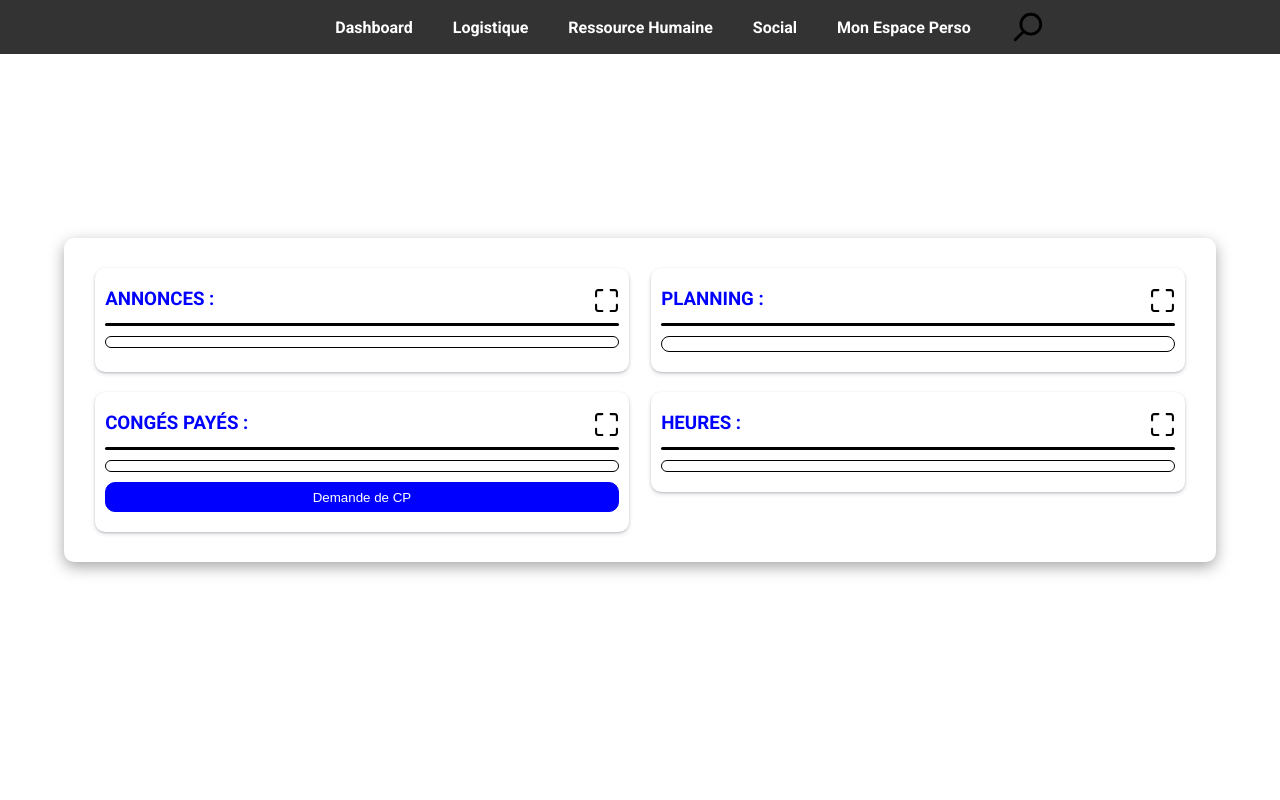
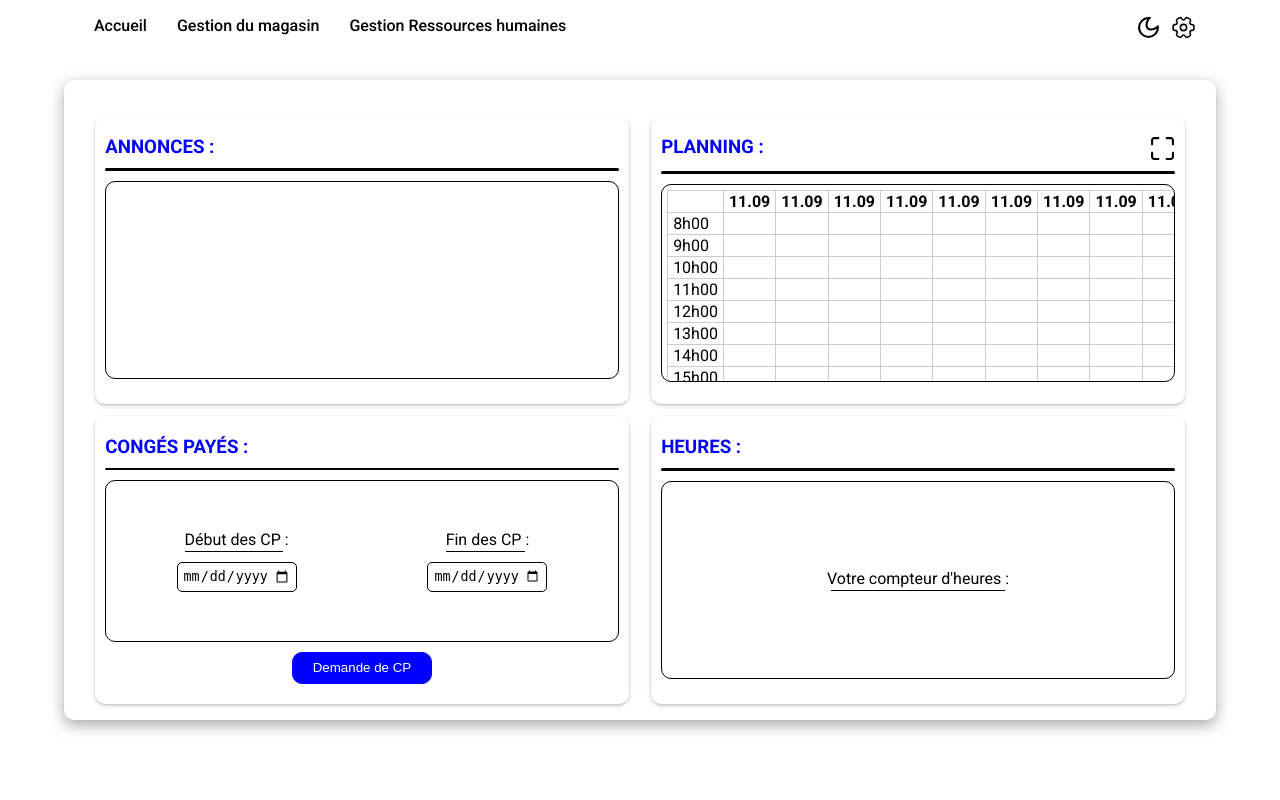
Before and after one commit to HarrisonCLD/cube3CESI, a PHP site: page /pages/dashBoardUser.php in a window 1280 px wide. Run offline with PHP 8.4, Linux system fonts and the light colour scheme; data that the repository does not hold is empty.

Commit message:
MaJ 19/09/23 16H45

```diff
--- a/componant_php/dashBoardUser.php
+++ b/componant_php/dashBoardUser.php
@@ -29,9 +29,9 @@ try {
     $annonces = $stmtAnnonces->fetchAll(PDO::FETCH_ASSOC);
 
     $sqlHeures = "SELECT date, horaireDebut, horaireFin FROM horaires";
-    $stmtHeures = $pdo->prepare($sqlHeures);
+    $stmtHeures  = $pdo->prepare($sqlHeures);
     $stmtHeures->execute();
-    $heures = $stmtHeures->fetchAll(PDO::FETCH_ASSOC);
+    $dates = $stmtHeures->fetchAll(PDO::FETCH_ASSOC);
 
     // HTML simple
     echo '<main>
@@ -47,16 +47,6 @@ try {
             <div class="annonce_container">
                 <div class="annonce_top_content">
                     <h3>ANNONCES :</h3>
-                    <svg width="25" height="25" viewBox="0 0 24 24" fill="none" xmlns="http://www.w3.org/2000/svg">
-                        <g id="SVGRepo_bgCarrier" stroke-width="0"></g>
-                        <g id="SVGRepo_tracerCarrier" stroke-linecap="round" stroke-linejoin="round"></g>
-                        <g id="SVGRepo_iconCarrier">
-                            <path d="M23 4C23 2.34315 21.6569 1 20 1H16C15.4477 1 15 1.44772 15 2C15 2.55228 15.4477 3 16 3H20C20.5523 3 21 3.44772 21 4V8C21 8.55228 21.4477 9 22 9C22.5523 9 23 8.55228 23 8V4Z" fill="currentColor"></path>
-                            <path d="M23 16C23 15.4477 22.5523 15 22 15C21.4477 15 21 15.4477 21 16V20C21 20.5523 20.5523 21 20 21H16C15.4477 21 15 21.4477 15 22C15 22.5523 15.4477 23 16 23H20C21.6569 23 23 21.6569 23 20V16Z" fill="currentColor"></path>
-                            <path d="M4 21H8C8.55228 21 9 21.4477 9 22C9 22.5523 8.55228 23 8 23H4C2.34315 23 1 21.6569 1 20V16C1 15.4477 1.44772 15 2 15C2.55228 15 3 15.4477 3 16V20C3 20.5523 3.44772 21 4 21Z" fill="currentColor"></path>
-                            <path d="M1 8C1 8.55228 1.44772 9 2 9C2.55228 9 3 8.55228 3 8L3 4C3 3.44772 3.44772 3 4 3H8C8.55228 3 9 2.55228 9 2C9 1.44772 8.55228 1 8 1H4C2.34315 1 1 2.34315 1 4V8Z" fill="currentColor"></path>
-                        </g>
-                    </svg>
                 </div>
                 <div class="separation_bar"></div>
                 <div class="annonce_content">';
@@ -85,55 +75,95 @@ try {
                     </svg>
                 </div>
                 <div class="separation_bar"></div>
-                <table class="planning_content">
+                <div class="planning_content">
+                <table>
                 <tr>
-    <th scope="col"</th>
-    <th scope="col"></th>
-    <th scope="col"></th>
-  </tr>';
+        <th></th>';
+
+    $today = date('d.m');
+    $datePlus;
+
+    for ($i = 0; $i < 14; $i++) {
+
+        // if ($datePlus[1] === '01' && $datePlus[2] === '31' || $datePlus[1] === '03' && $datePlus[2] === '31' || $datePlus[1] === '05' && $datePlus[2] === '31' || $datePlus[1] === '07' && $datePlus[2] === '31' || $datePlus[1] === '08' && $datePlus[2] === '31' || $datePlus[1] === '10' && $datePlus[2] === '31' || $datePlus[1] === '12' && $datePlus[2] === '31') {
+        //     $datePlus[2] = '01';
+        //     $datePlus[1] = (int)$datePlus[1];
+        //     $datePlus[1] += 1;
+        //     $datePlus[1] = str_pad($datePlus[1], 2, '0', STR_PAD_LEFT);
+        // } else if ($datePlus[1] === '02' && $datePlus[2] === '28') {
+        //     $datePlus[2] = '01';
+        //     $datePlus[1] = (int)$datePlus[1];
+        //     $datePlus[1] += 1;
+        //     $datePlus[1] = str_pad($datePlus[1], 2, '0', STR_PAD_LEFT);
+        // } else if ($datePlus[1] === '04' && $datePlus[2] === '30' || $datePlus[1] === '06' && $datePlus[2] === '30' || $datePlus[1] === '09' && $datePlus[2] === '30' || $datePlus[1] === '11' && $datePlus[2] === '30') {
+        //     $datePlus[2] = '01';
+        //     $datePlus[1] = (int)$datePlus[1];
+        //     $datePlus[1] += 1;
+        //     $datePlus[1] = str_pad($datePlus[1], 2, '0', STR_PAD_LEFT);
+        // } else {
+        //     $datePlus[2] = (int)$datePlus[2];
+        //     $datePlus[2] += 1;
+        //     $datePlus[2] = str_pad($datePlus[2], 2, '0', STR_PAD_LEFT);
+        //     $datePlus[1] = (int)$datePlus[1];
+        //     $datePlus[1] += 1;
+        //     $datePlus[1] = str_pad($datePlus[1], 2, '0', STR_PAD_LEFT);
+        // }
+
+        echo '<th>' . $today . '</th>';
+
+        $dateExpl = explode('.', $today);
+        $dateExpl[1] += 1;
+        $datePlus[1] = str_pad($datePlus[1], 2, '0', STR_PAD_LEFT);
+    }
+    echo '</tr>
+    <tr>';
+    $heures = ['8h00', '9h00', '10h00', '11h00', '12h00', '13h00', '14h00', '15h00', '16h00', '17h00', '18h00', '19h00'];
+    foreach ($heures as $heure) {
+
+        echo '<td>' . $heure . '</td>';
+        for ($j = 0; $j <= 15; $j++) {
+            echo '<td></td>';
+        }
+        echo '</tr>';
+    }
+
 
     echo '</table>
+    </div>
             </div>
         </div>
         <div class="bottom_dashBoard_user">
             <div class="cp_container">
                 <div class="top_content_cp">
                     <h3>CONGÉS PAYÉS :</h3>
-                    <svg width="25" height="25" viewBox="0 0 24 24" fill="none" xmlns="http://www.w3.org/2000/svg">
-                        <g id="SVGRepo_bgCarrier" stroke-width="0"></g>
-                        <g id="SVGRepo_tracerCarrier" stroke-linecap="round" stroke-linejoin="round"></g>
-                        <g id="SVGRepo_iconCarrier">
-                            <path d="M23 4C23 2.34315 21.6569 1 20 1H16C15.4477 1 15 1.44772 15 2C15 2.55228 15.4477 3 16 3H20C20.5523 3 21 3.44772 21 4V8C21 8.55228 21.4477 9 22 9C22.5523 9 23 8.55228 23 8V4Z" fill="currentColor"></path>
-                            <path d="M23 16C23 15.4477 22.5523 15 22 15C21.4477 15 21 15.4477 21 16V20C21 20.5523 20.5523 21 20 21H16C15.4477 21 15 21.4477 15 22C15 22.5523 15.4477 23 16 23H20C21.6569 23 23 21.6569 23 20V16Z" fill="currentColor"></path>
-                            <path d="M4 21H8C8.55228 21 9 21.4477 9 22C9 22.5523 8.55228 23 8 23H4C2.34315 23 1 21.6569 1 20V16C1 15.4477 1.44772 15 2 15C2.55228 15 3 15.4477 3 16V20C3 20.5523 3.44772 21 4 21Z" fill="currentColor"></path>
-                            <path d="M1 8C1 8.55228 1.44772 9 2 9C2.55228 9 3 8.55228 3 8L3 4C3 3.44772 3.44772 3 4 3H8C8.55228 3 9 2.55228 9 2C9 1.44772 8.55228 1 8 1H4C2.34315 1 1 2.34315 1 4V8Z" fill="currentColor"></path>
-                        </g>
-                    </svg>
                 </div>
                 <div class="separation_bar"></div>
-                <div class="cp_content"></div>
+                <div class="cp_content">
+    <div>
+        <p>Début des CP :</p>
+        <input type="date">
+    </div>
+    <div>
+        <p>Fin des CP :</p>
+        <input type="date">
+    </div>
+</div>
                 <button class="add_cp_but">Demande de CP</button>
             </div>
             <div class="heure_container">
                 <div class="top_heure_content">
                     <h3>HEURES :</h3>
-                    <svg width="25" height="25" viewBox="0 0 24 24" fill="none" xmlns="http://www.w3.org/2000/svg">
-                        <g id="SVGRepo_bgCarrier" stroke-width="0"></g>
-                        <g id="SVGRepo_tracerCarrier" stroke-linecap="round" stroke-linejoin="round"></g>
-                        <g id="SVGRepo_iconCarrier">
-                            <path d="M23 4C23 2.34315 21.6569 1 20 1H16C15.4477 1 15 1.44772 15 2C15 2.55228 15.4477 3 16 3H20C20.5523 3 21 3.44772 21 4V8C21 8.55228 21.4477 9 22 9C22.5523 9 23 8.55228 23 8V4Z" fill="currentColor"></path>
-                            <path d="M23 16C23 15.4477 22.5523 15 22 15C21.4477 15 21 15.4477 21 16V20C21 20.5523 20.5523 21 20 21H16C15.4477 21 15 21.4477 15 22C15 22.5523 15.4477 23 16 23H20C21.6569 23 23 21.6569 23 20V16Z" fill="currentColor"></path>
-                            <path d="M4 21H8C8.55228 21 9 21.4477 9 22C9 22.5523 8.55228 23 8 23H4C2.34315 23 1 21.6569 1 20V16C1 15.4477 1.44772 15 2 15C2.55228 15 3 15.4477 3 16V20C3 20.5523 3.44772 21 4 21Z" fill="currentColor"></path>
-                            <path d="M1 8C1 8.55228 1.44772 9 2 9C2.55228 9 3 8.55228 3 8L3 4C3 3.44772 3.44772 3 4 3H8C8.55228 3 9 2.55228 9 2C9 1.44772 8.55228 1 8 1H4C2.34315 1 1 2.34315 1 4V8Z" fill="currentColor"></path>
-                        </g>
-                    </svg>
                 </div>
                 <div class="separation_bar"></div>
-                <div class="heure_content"></div>
+                <div class="heure_content">
+                <div class="compteur_container">
+    <p>Votre compteur d\'heures :</p>
+</div>
+                </div>
             </div>
         </div>
     </div>
 </main>';
 } catch (PDOException $e) { //Initialisation si erreur avec la requête a la BDD
     die('Erreur : ' . $e->getMessage());
-}
+};
--- /dev/null
+++ b/componant_php/navBarV2.php
@@ -0,0 +1,44 @@
+<?php
+echo '<nav>
+<div class="nav_container">
+    <div class="left_nav_container">
+        <div class="logo_container"></div>
+        <div class="navList_container">
+            <ul>
+                <li>Accueil</li>
+                <li>Gestion du magasin</li>
+                <li>Gestion Ressources humaines</li>
+            </ul>
+        </div>
+    </div>
+    <div class="right_nav_container">
+        <svg class="sunSVG" id="sunSVG" width="25" height="25" viewBox="0 0 24 24" fill="none" xmlns="http://www.w3.org/2000/svg">
+            <path fill-rule="evenodd" clip-rule="evenodd"
+                d="M12 16C14.2091 16 16 14.2091 16 12C16 9.79086 14.2091 8 12 8C9.79086 8 8 9.79086 8 12C8 14.2091 9.79086 16 12 16ZM12 18C15.3137 18 18 15.3137 18 12C18 8.68629 15.3137 6 12 6C8.68629 6 6 8.68629 6 12C6 15.3137 8.68629 18 12 18Z"
+                fill="currentColor" />
+            <path fill-rule="evenodd" clip-rule="evenodd"
+                d="M11 0H13V4.06189C12.6724 4.02104 12.3387 4 12 4C11.6613 4 11.3276 4.02104 11 4.06189V0ZM7.0943 5.68018L4.22173 2.80761L2.80752 4.22183L5.6801 7.09441C6.09071 6.56618 6.56608 6.0908 7.0943 5.68018ZM4.06189 11H0V13H4.06189C4.02104 12.6724 4 12.3387 4 12C4 11.6613 4.02104 11.3276 4.06189 11ZM5.6801 16.9056L2.80751 19.7782L4.22173 21.1924L7.0943 18.3198C6.56608 17.9092 6.09071 17.4338 5.6801 16.9056ZM11 19.9381V24H13V19.9381C12.6724 19.979 12.3387 20 12 20C11.6613 20 11.3276 19.979 11 19.9381ZM16.9056 18.3199L19.7781 21.1924L21.1923 19.7782L18.3198 16.9057C17.9092 17.4339 17.4338 17.9093 16.9056 18.3199ZM19.9381 13H24V11H19.9381C19.979 11.3276 20 11.6613 20 12C20 12.3387 19.979 12.6724 19.9381 13ZM18.3198 7.0943L21.1923 4.22183L19.7781 2.80762L16.9056 5.6801C17.4338 6.09071 17.9092 6.56608 18.3198 7.0943Z"
+                fill="currentColor" />
+        </svg>
+        <svg class="moonSVG" id="moonSVG"width="25" height="25" viewBox="0 0 24 24" fill="none" xmlns="http://www.w3.org/2000/svg">
+            <path fill-rule="evenodd" clip-rule="evenodd"
+                d="M12.2256 2.00253C9.59172 1.94346 6.93894 2.9189 4.92893 4.92891C1.02369 8.83415 1.02369 15.1658 4.92893 19.071C8.83418 22.9763 15.1658 22.9763 19.0711 19.071C21.0811 17.061 22.0565 14.4082 21.9975 11.7743C21.9796 10.9772 21.8669 10.1818 21.6595 9.40643C21.0933 9.9488 20.5078 10.4276 19.9163 10.8425C18.5649 11.7906 17.1826 12.4053 15.9301 12.6837C14.0241 13.1072 12.7156 12.7156 12 12C11.2844 11.2844 10.8928 9.97588 11.3163 8.0699C11.5947 6.81738 12.2094 5.43511 13.1575 4.08368C13.5724 3.49221 14.0512 2.90664 14.5935 2.34046C13.8182 2.13305 13.0228 2.02041 12.2256 2.00253ZM17.6569 17.6568C18.9081 16.4056 19.6582 14.8431 19.9072 13.2186C16.3611 15.2643 12.638 15.4664 10.5858 13.4142C8.53361 11.362 8.73568 7.63895 10.7814 4.09281C9.1569 4.34184 7.59434 5.09193 6.34315 6.34313C3.21895 9.46732 3.21895 14.5326 6.34315 17.6568C9.46734 20.781 14.5327 20.781 17.6569 17.6568Z"
+                fill="currentColor" />
+        </svg>
+        <svg width="25" height="25" viewBox="0 0 24 24" fill="none" xmlns="http://www.w3.org/2000/svg">
+            <g id="SVGRepo_bgCarrier" stroke-width="0"></g>
+            <g id="SVGRepo_tracerCarrier" stroke-linecap="round" stroke-linejoin="round"></g>
+            <g id="SVGRepo_iconCarrier">
+                <path
+                    d="M12 15C13.6569 15 15 13.6569 15 12C15 10.3431 13.6569 9 12 9C10.3431 9 9 10.3431 9 12C9 13.6569 10.3431 15 12 15Z"
+                    stroke="currentColor" stroke-width="1.5" stroke-miterlimit="10" stroke-linecap="round"
+                    stroke-linejoin="round"></path>
+                <path
+                    d="M2 12.8799V11.1199C2 10.0799 2.85 9.21994 3.9 9.21994C5.71 9.21994 6.45 7.93994 5.54 6.36994C5.02 5.46994 5.33 4.29994 6.24 3.77994L7.97 2.78994C8.76 2.31994 9.78 2.59994 10.25 3.38994L10.36 3.57994C11.26 5.14994 12.74 5.14994 13.65 3.57994L13.76 3.38994C14.23 2.59994 15.25 2.31994 16.04 2.78994L17.77 3.77994C18.68 4.29994 18.99 5.46994 18.47 6.36994C17.56 7.93994 18.3 9.21994 20.11 9.21994C21.15 9.21994 22.01 10.0699 22.01 11.1199V12.8799C22.01 13.9199 21.16 14.7799 20.11 14.7799C18.3 14.7799 17.56 16.0599 18.47 17.6299C18.99 18.5399 18.68 19.6999 17.77 20.2199L16.04 21.2099C15.25 21.6799 14.23 21.3999 13.76 20.6099L13.65 20.4199C12.75 18.8499 11.27 18.8499 10.36 20.4199L10.25 20.6099C9.78 21.3999 8.76 21.6799 7.97 21.2099L6.24 20.2199C5.33 19.6999 5.02 18.5299 5.54 17.6299C6.45 16.0599 5.71 14.7799 3.9 14.7799C2.85 14.7799 2 13.9199 2 12.8799Z"
+                    stroke="currentColor" stroke-width="1.5" stroke-miterlimit="10" stroke-linecap="round"
+                    stroke-linejoin="round"></path>
+            </g>
+        </svg>
+    </div>
+    </div>
+</nav>';
--- a/css/dashBoardUser.css
+++ b/css/dashBoardUser.css
@@ -1,14 +1,13 @@
 .dashBoard_user {
     display: flex;
     flex-direction: column;
+    justify-content: space-around;
     width: 90%;
+    height: 80%;
     padding: 20px;
+    background-color: white;
     box-shadow: rgba(0, 0, 0, 0.35) 0px 5px 15px;
     border-radius: 10px;
-}
-
-h3 {
-    color: blue;
 }
 
 svg {
@@ -55,6 +54,7 @@ svg {
 .bottom_dashBoard_user {
     display: flex;
     justify-content: space-around;
+    height: 48%;
 }
 
 .annonce_container,
@@ -64,11 +64,12 @@ svg {
     display: flex;
     flex-direction: column;
     width: 48%;
-    max-height: 48%;
+    height: 100%;
     padding: 20px 10px;
     margin: 10px 0px;
     border-radius: 10px;
     box-shadow: rgba(50, 50, 93, 0.25) 0px 2px 5px -1px, rgba(0, 0, 0, 0.3) 0px 1px 3px -1px;
+    background-color: white;
 }
 
 .separation_bar {
@@ -91,26 +92,10 @@ svg {
 .planning_content,
 .cp_content,
 .heure_content {
+    height: 80%;
     padding: 5px;
     border: 0.5px solid black;
     border-radius: 10px;
-    /* overflow: scroll; */
-}
-
-.cp_container button {
-    position: relative;
-    right: 0px;
-    height: 30px;
-    margin-top: 10px;
-    border-radius: 10px;
-    color: white;
-    background-color: blue;
-    border: 1px solid blue;
-    cursor: pointer;
-}
-
-.heure_container {
-    height: fit-content;
 }
 
 /* // ANNONCES CONTENT CSS */
@@ -171,27 +156,88 @@ svg {
 
 /* Journée container */
 
-.planning_content {}
-
-.planning_content li {
-    list-style: none;
+.planning_content {
+    width: 100%;
+    overflow: auto;
 }
 
-.heure_planning_container {}
-
-.heure_planning_container ul {
-    display: flex;
-    flex-direction: column;
-}
-
-.jour_container {
-    display: flex;
-    overflow: scroll;
-}
-
-.jour_container li {
-    padding: 5px 15px;
+.planning_content table th {
     margin: 0px 5px;
 }
 
-.job_container {}
+.planning_content table {
+    width: 100%;
+    border-collapse: collapse;
+}
+
+th,
+td {
+    border: 1px solid #ccc;
+    padding: 1px 5px;
+}
+
+/* // CP CONTAINER */
+
+.cp_container {
+    align-items: center;
+}
+
+.top_content_cp {
+    width: 100%;
+}
+
+.cp_content {
+    display: flex;
+    justify-content: space-around;
+    width: 100%;
+}
+
+.cp_content div {
+    display: flex;
+    flex-direction: column;
+    justify-content: center;
+    align-items: center;
+}
+
+.cp_content div input {
+    width: 120px;
+    padding: 5px;
+    margin-top: 10px;
+    border-radius: 5px;
+    border: 0.5px solid black;
+}
+
+.cp_container button {
+    height: 40px;
+    width: 140px;
+    margin-top: 10px;
+    border-radius: 10px;
+    color: white;
+    background-color: blue;
+    border: 1px solid blue;
+    cursor: pointer;
+}
+
+/* // HEURE CONTAINER */
+
+.heure_content {
+    display: flex;
+    justify-content: center;
+    align-items: center;
+}
+
+.compteur_container p {
+    display: flex;
+    flex-direction: column;
+    align-items: center;
+}
+
+.compteur_container p::after,
+.cp_content div p::after {
+    content: "";
+    display: block;
+    height: 1px;
+    width: 95%;
+    margin-top: 2px;
+    background-color: black;
+}
--- a/css/frontDashBoard.css
+++ b/css/frontDashBoard.css
@@ -1,4 +1,4 @@
-.dashBoard_admin{
+.dashBoard_admin {
     display: flex;
     flex-direction: column;
     width: 90%;
@@ -7,55 +7,61 @@
 }
 
 
-.top_dashboard{
+.top_dashboard {
     display: flex;
     justify-content: space-around;
 
 }
 
-.top_dashboard div {
+.compte,
+.agenda,
+.commentaire {
     width: 32%;
 }
 
-.bottom_dashboard div {
+.mail,
+.vente {
     width: 48%;
 }
 
-.bottom_dashboard{
+.bottom_dashboard {
     display: flex;
     justify-content: space-around;
     margin-top: 15px;
 }
-.compte{
+
+.compte {
     border: 2px black solid;
     background-color: #FAF0E6;
     padding: 30px;
     border-radius: 30px;
 }
 
-.compte, .description{
+.compte,
+.description {
     display: block;
 }
 
-.infos_compte{
+.infos_compte {
     display: flex;
     justify-content: center;
     border-top-right-radius: 30px;
     border-top-left-radius: 30px;
 }
 
-.description{
+.description {
     display: flex;
     flex-direction: column;
     justify-content: space-between;
 }
 
 
-.description p{
-    margin: 10px 0px; /* le 10 correspond au haut et bas et le 0 à gauche et droite*/
+.description p {
+    margin: 10px 0px;
+    /* le 10 correspond au haut et bas et le 0 à gauche et droite*/
 }
 
-.agenda{
+.agenda {
     background-color: #FAF0E6;
     border: solid black 2px;
     border-radius: 30px;
@@ -63,29 +69,31 @@
 
 }
 
-.agenda, .rdv {
+.agenda,
+.rdv {
     display: block;
 }
 
-.planning{
+.planning {
     display: flex;
     justify-content: center;
 }
 
-.rdv{
+.rdv {
     display: flex;
     justify-content: space-around;
     margin: 0px 10px;
 }
 
-.commentaire{
+.commentaire {
     background-color: #FAF0E6;
     border: black 2px solid;
     border-radius: 30px;
     padding: 30px;
 }
 
-.commentaire, .derniers {
+.commentaire,
+.derniers {
     display: block;
 }
 
@@ -94,37 +102,39 @@
     justify-content: center;
 } */
 
-.derniers{
+.derniers {
     display: flex;
     justify-content: flex-start;
 }
 
-.mail{
+.mail {
     background-color: #FAF0E6;
     border: black 2px solid;
     border-radius: 30px;
     padding: 30px;
 }
 
-.mail, .boite{
+.mail,
+.boite {
     display: block;
 }
 
-.derniersMails{
+.derniersMails {
     display: flex;
     justify-content: center;
 }
 
-.vente, .graphique{
+.vente,
+.graphique {
     display: block;
 }
 
-.dernieresVentes{
+.dernieresVentes {
     display: flex;
     justify-content: center;
 }
 
-.vente{
+.vente {
     background-color: #FAF0E6;
     border: black 2px solid;
     border-radius: 30px;
--- a/css/index.css
+++ b/css/index.css
@@ -1,3 +1,13 @@
+/* // IMPORT COMPOSANT CSS */
+
+@import "navBarV2.css";
+@import "loginForm.css";
+@import "registrerForm.css";
+@import "dashBoardUser.css";
+@import "frontDashBoard.css";
+
+/* // */
+
 * {
     margin: 0;
     padding: 0;
@@ -6,6 +16,11 @@
 
 html {
     font-family: 'Roboto', sans-serif;
+}
+
+body {
+    background-color: white;
+
 }
 
 main {
--- /dev/null
+++ b/css/navBarV2.css
@@ -0,0 +1,72 @@
+nav {
+    position: absolute;
+    width: 100vw;
+}
+
+.nav_container {
+    display: flex;
+    justify-content: space-between;
+    align-items: center;
+    width: 90%;
+    margin: auto;
+    padding: 15px;
+    border-radius: 0px 0px 10px 10px;
+}
+
+.logo_container {
+    width: 130px;
+}
+
+.navList_container ul {
+    display: flex;
+}
+
+.navList_container ul li {
+    display: flex;
+    flex-direction: column;
+    align-items: center;
+    margin: 0px 15px;
+    font-weight: 500;
+    cursor: pointer;
+}
+
+.navList_container ul li::after {
+    content: "";
+    display: block;
+    height: 1px;
+    width: 0%;
+    margin-top: 3px;
+    background-color: black;
+    transition: width 300ms ease-in-out;
+}
+
+.navList_container ul li:hover::after {
+    width: 95%;
+}
+
+.right_nav_container {
+    display: flex;
+}
+
+.right_nav_container svg {
+    margin: 0px 5px;
+}
+
+.sunSVG {
+    display: none;
+    opacity: 0;
+    transition: opacity 400ms ease;
+}
+
+.moonSVG {
+    opacity: 1;
+    transition: opacity 400ms ease;
+}
+
+.active1SVG {
+    opacity: 1;
+}
+
+.active2SVG {
+    opacity: 0;
+}
--- a/index.php
+++ b/index.php
@@ -12,8 +12,6 @@
     <link href="https://fonts.googleapis.com/css2?family=Outfit:wght@100;200;300;400;500;600;700;800;900&family=Roboto:ital,wght@0,100;0,300;0,400;0,500;0,700;0,900;1,100;1,300;1,400;1,500;1,700;1,900&display=swap" rel="stylesheet">
 
     <link rel="stylesheet" href="css/index.css">
-    <link rel="stylesheet" href="css/loginForm.css">
-    <link rel="stylesheet" href="frontDashBoard.css">
 
 </head>
 
@@ -99,5 +97,6 @@
 </body>
 
 <script src="javascript/loginScript.js"></script>
+<script src="javascript/navBar.js"></script>
 
 </html>
--- a/javascript/dashBoardUser.js
+++ b/javascript/dashBoardUser.js
@@ -1,7 +1,7 @@
 // SCALE EFFECT FULL SCREEN
 
 // Declaration de variables et mise en tableau des container pour une boucle
-const svgFullScreen = document.querySelectorAll('svg');
+const svgFullScreen = document.querySelectorAll('.content_planning svg');
 const containerUser = [
     document.querySelector('.annonce_container'),
     document.querySelector('.planning_container'),
--- a/pages/dashBoardUser.php
+++ b/pages/dashBoardUser.php
@@ -10,8 +10,6 @@
     <link href="https://fonts.googleapis.com/css2?family=Outfit:wght@100;200;300;400;500;600;700;800;900&family=Roboto:ital,wght@0,100;0,300;0,400;0,500;0,700;0,900;1,100;1,300;1,400;1,500;1,700;1,900&display=swap" rel="stylesheet">
 
     <link rel="stylesheet" href="../css/index.css">
-    <link rel="stylesheet" href="../css/navBar.css">
-    <link rel="stylesheet" href="../css/dashBoardUser.css">
 
     <title>CRM CESI - Utilisateur</title>
 
@@ -20,7 +18,7 @@
 <body>
 
     <?php
-    include '../componant_php/navBar.php'
+    include '../componant_php/navBarV2.php'
     ?>
 
     <?php
@@ -28,6 +26,7 @@
     ?>
 
     <script src="../javascript/dashBoardUser.js"></script>
+    <script src="../javascript/navBar.js"></script>
 
 </body>
 
--- a/pages/registrerForm.php
+++ b/pages/registrerForm.php
@@ -12,7 +12,6 @@
     <link href="https://fonts.googleapis.com/css2?family=Outfit:wght@100;200;300;400;500;600;700;800;900&family=Roboto:ital,wght@0,100;0,300;0,400;0,500;0,700;0,900;1,100;1,300;1,400;1,500;1,700;1,900&display=swap" rel="stylesheet">
 
     <link rel="stylesheet" href="../css/index.css">
-    <link rel="stylesheet" href="../css/registrerForm.css">
 
 </head>
 
@@ -131,6 +130,8 @@
         '
     ?>
 
+    <script src="../javascript/navBar.js"></script>
+
 </body>
 
 </html>
```
Also changed, not shown: other parts of css/index.css (+42 -0 lines), javascript/navBar.js (added, +115 -0 lines), pages/dashBoardAdmin.php (+4 -3 lines), 1 other file.
